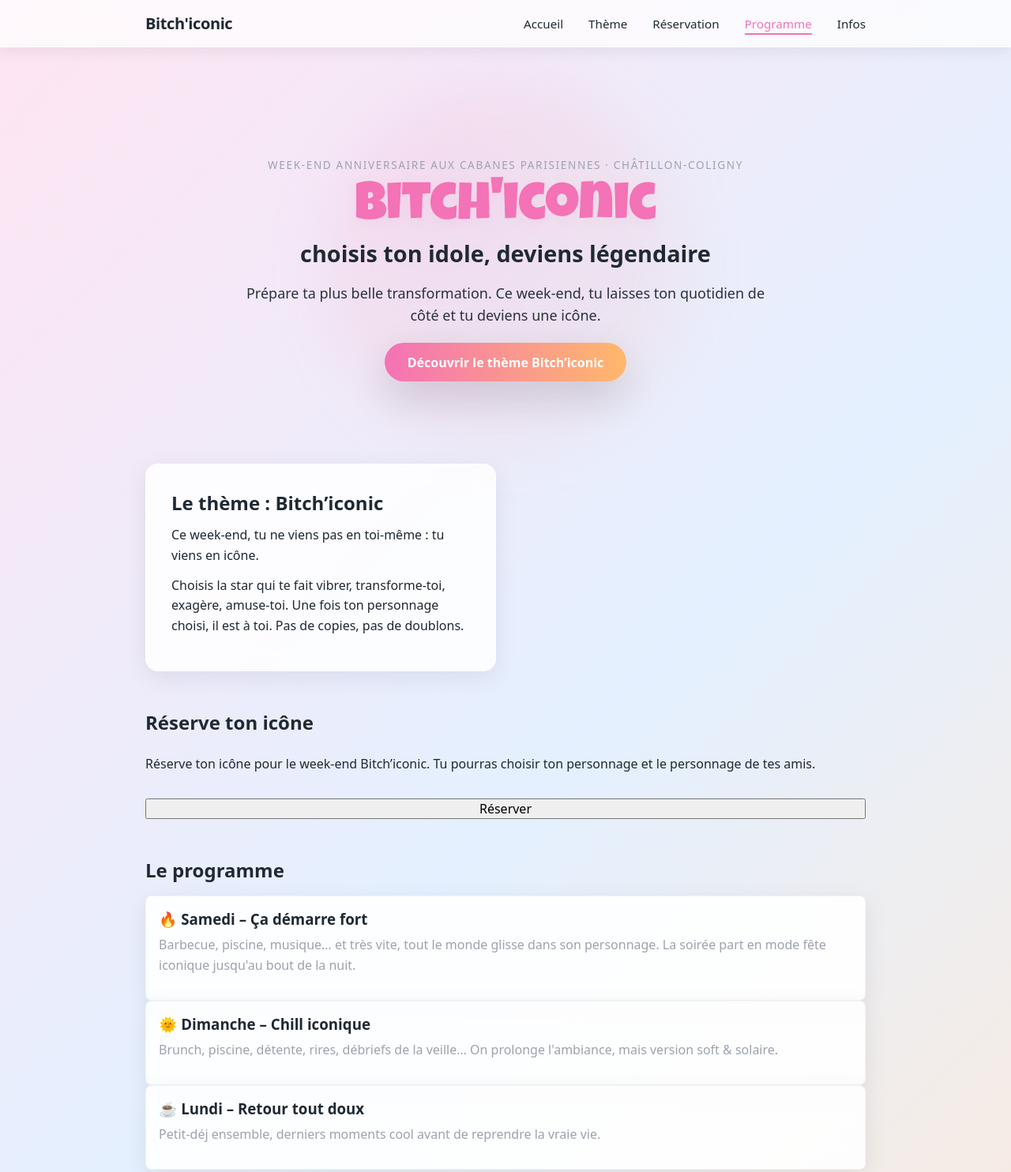
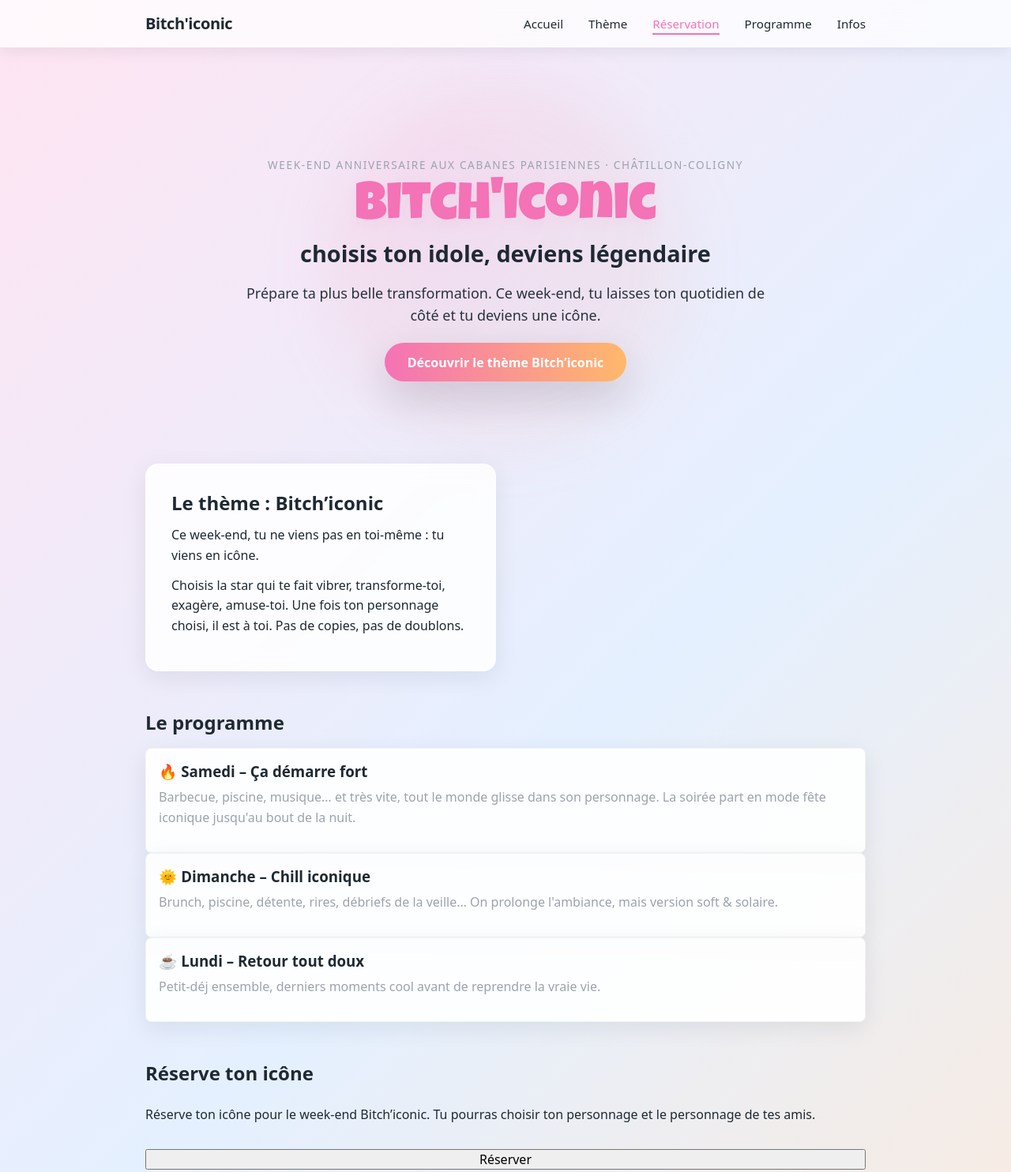
Before and after one commit to Tom-Baj/Bitch-iconic, a website built with Vite: page index.html in a window 1280 px wide. Shown: the top 1484 px of the page at 79% size. Built offline with nearby package versions, Linux system fonts and the light colour scheme.

Commit message:
Mise au propre de la structure
Connection entre sass et vite avec la nouvelle structure

```diff
--- a/app.js
+++ b/app.js
@@ -1,3 +1,6 @@
+// Import des styles SCSS
+import './styles/main.scss';
+
 // Navigation
 const nav = document.querySelector('.site-nav');
 //Hidden if scroll 0
--- a/index.html
+++ b/index.html
@@ -3,8 +3,7 @@
 <head>
   <meta charset="UTF-8">
   <meta name="viewport" content="width=device-width, initial-scale=1.0">
-  <title>Bitch’iconic</title>
-  <link rel="stylesheet" href="styles/main.css">
+  <title>Bitch'iconic</title>
 </head>
 <body>
 
@@ -65,14 +64,6 @@
     </div>
   </section>
 
-
-  <!-- Réservation -->
-  <section id="reservation">
-    <h2 class="reservation__heading">Réserve ton icône</h2>
-    <p class="reservation__text">Réserve ton icône pour le week-end Bitch’iconic. Tu pourras choisir ton personnage et le personnage de tes amis.</p>
-    <button type="button" class="reservation__button">Réserver</button>
-  </section>
-
   <!-- Programme -->
   <section id="programme" class="schedule">
     <h2 class="schedule__heading">Le programme</h2>
@@ -91,6 +82,13 @@
       <h3 class="schedule__item-title">☕ Lundi – Retour tout doux</h3>
       <p class="schedule__item-text">Petit-déj ensemble, derniers moments cool avant de reprendre la vraie vie.</p>
     </article>
+  </section>
+
+  <!-- Réservation -->
+  <section id="reservation">
+    <h2 class="reservation__heading">Réserve ton icône</h2>
+    <p class="reservation__text">Réserve ton icône pour le week-end Bitch’iconic. Tu pourras choisir ton personnage et le personnage de tes amis.</p>
+    <button type="button" class="reservation__button">Réserver</button>
   </section>
 
   <!-- Infos pratiques -->
--- a/styles/sections/_index.scss
+++ b/styles/sections/_index.scss
@@ -3,4 +3,4 @@
 @use "./schedule";
 @use "./rsvp";
 @use "./gallery";
-@use "./infos";
+@use "./infos"
--- a/styles/sections/_theme.scss
+++ b/styles/sections/_theme.scss
@@ -35,7 +35,7 @@
         border-radius: $radius-sm;
         background: rgba($accent-color, 0.12);
         border: 1px solid rgba($accent-color, 0.16);
-        color: $accent-color;
+        /* color: $accent-color; */
         font-weight: 700;
       }
     }
@@ -48,7 +48,7 @@
       display: flex;
       align-items: center;
       justify-content: center;
-      color: darken($accent-color, 10%);
+/*       color: darken($accent-color, 10%); */
       font-weight: 700;
       padding: 1.25rem;
     }
```
Also changed, not shown: styles/main.scss (line endings or trailing spaces).
